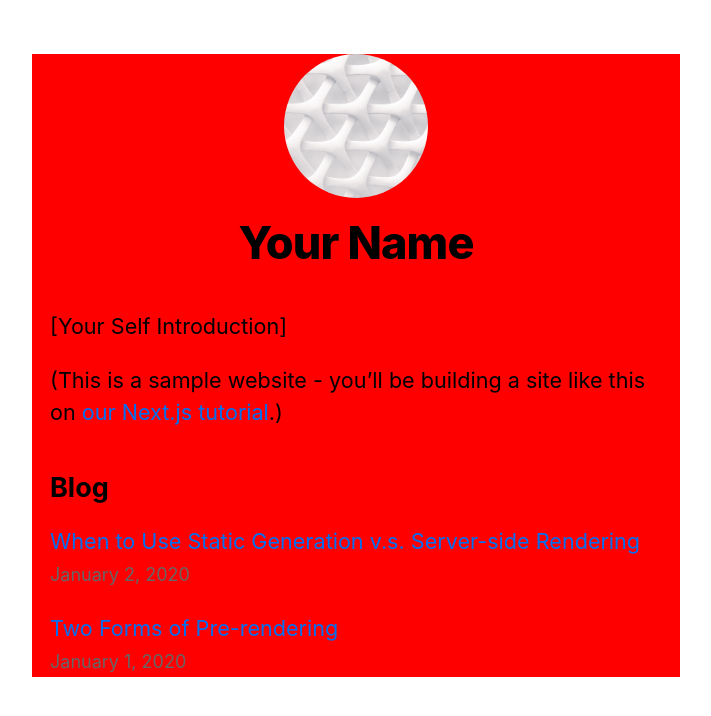
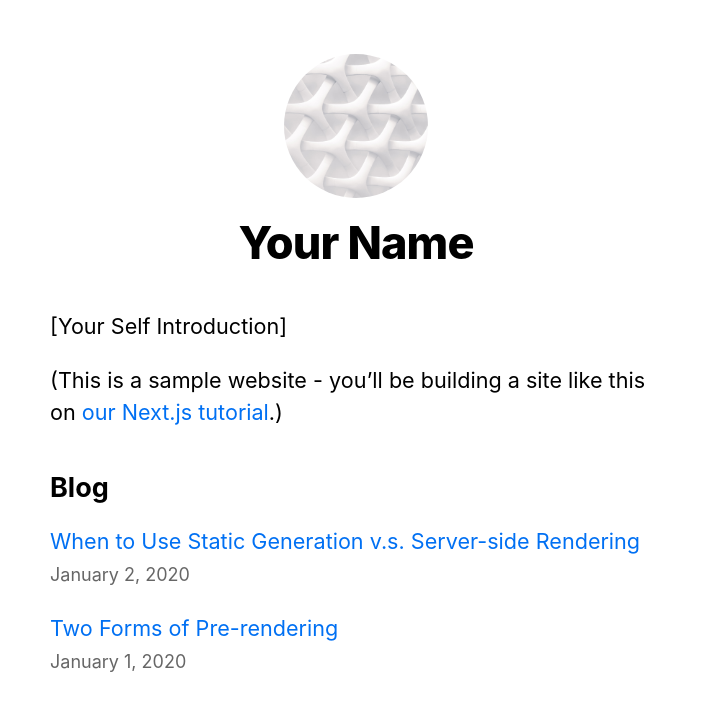
Before and after one commit to Alsandre/next-template, a Next.js app: page / in a window 1280 px wide. Shown: the top 716 px of the page, without its empty margins (284-995 px from the left). Built offline with nearby package versions, Linux system fonts and the light colour scheme.

Commit message:
fix: style correction

```diff
--- a/components/Layout.module.css
+++ b/components/Layout.module.css
@@ -2,7 +2,6 @@
   max-width: 36rem;
   padding: 0 1rem;
   margin: 3rem auto 6rem;
-  background-color: red;
 }
 
 .header {
```
